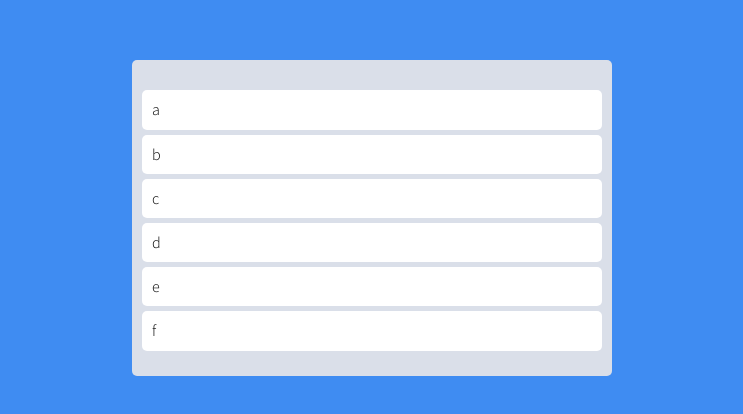
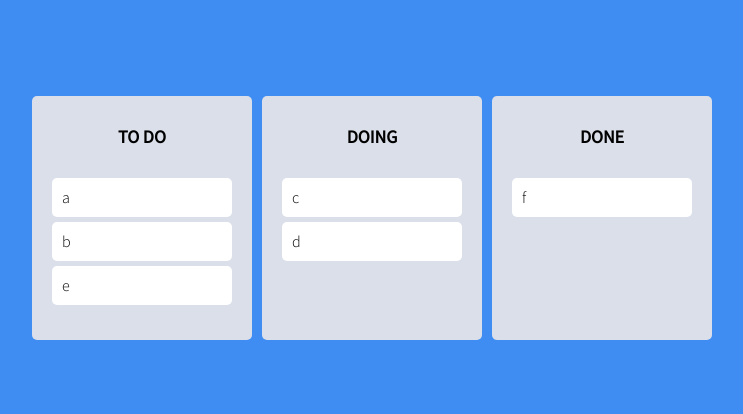
Before and after one commit to kamja44/todo-app, a React (Create React App) app: page / in a window 1280 px wide. Shown: the part 182-596 px from the top of the page, without its empty margins (268-1011 px from the left). Built offline with nearby package versions, Linux system fonts and the light colour scheme.

Commit message:
card style

```diff
--- a/src/App.tsx
+++ b/src/App.tsx
@@ -1,18 +1,13 @@
 import React from "react";
-import {
-  DragDropContext,
-  Draggable,
-  DropResult,
-  Droppable,
-} from "react-beautiful-dnd";
+import { DragDropContext, DropResult } from "react-beautiful-dnd";
 import { GlobalStyle } from "./components/GlobalStyle";
 import styled from "styled-components";
 import { useRecoilState } from "recoil";
 import { toDoState } from "./atom";
-import DraggableCard from "./components/DraggableCard";
+import Board from "./components/Board";
 const Wrapper = styled.div`
   display: flex;
-  max-width: 480px;
+  max-width: 680px;
   width: 100%;
   margin: 0 auto;
   justify-content: center;
@@ -22,36 +17,42 @@
 const Boards = styled.div`
   display: grid;
   width: 100%;
-  grid-template-columns: repeat(1, 1fr);
-`;
-const Board = styled.div`
-  padding: 20px 10px;
-  padding-top: 30px;
-  background-color: ${(props) => props.theme.boardColor};
-  border-radius: 5px;
-  min-height: 200px;
-`;
-const Card = styled.div`
-  border-radius: 5px;
-  margin-bottom: 5px;
-  padding: 10px 10px;
-  background-color: ${(props) => props.theme.cardColor};
+  gap: 10px;
+  grid-template-columns: repeat(3, 1fr);
 `;
 
 function App() {
   const [toDos, setToDos] = useRecoilState(toDoState);
-  const onDragEnd = ({ draggableId, destination, source }: DropResult) => {
-    setToDos((current) => {
-      const copy = [...current];
-
-      if (!destination) return copy;
-
-      // 1. delete item on source.index
-      copy.splice(source.index, 1);
-      // 2. add item on destination.index
-      copy.splice(destination?.index, 0, draggableId);
-      return copy;
-    });
+  const onDragEnd = (info: DropResult) => {
+    const { destination, draggableId, source } = info;
+    if (!destination) return;
+    // same board
+    if (destination?.droppableId === source.droppableId) {
+      setToDos((allBoards) => {
+        const boardCopy = [...allBoards[source.droppableId]];
+        // 1. delete item on source.index
+        boardCopy.splice(source.index, 1);
+        // 2. add item on destination.index
+        boardCopy.splice(destination?.index, 0, draggableId);
+        return {
+          ...allBoards,
+          [source.droppableId]: boardCopy,
+        };
+      });
+    }
+    if (destination.droppableId !== source.droppableId) {
+      setToDos((allBoards) => {
+        const sourceBoard = [...allBoards[source.droppableId]];
+        const destinationBoard = [...allBoards[destination.droppableId]];
+        sourceBoard.splice(source.index, 1);
+        destinationBoard.splice(destination.index, 0, draggableId);
+        return {
+          ...allBoards,
+          [source.droppableId]: sourceBoard,
+          [destination.droppableId]: destinationBoard,
+        };
+      });
+    }
   };
   return (
     <>
@@ -59,16 +60,9 @@
       <DragDropContext onDragEnd={onDragEnd}>
         <Wrapper>
           <Boards>
-            <Droppable droppableId="one">
-              {(provided) => (
-                <Board ref={provided.innerRef} {...provided.droppableProps}>
-                  {toDos.map((toDo, index) => (
-                    <DraggableCard toDo={toDo} index={index} key={toDo} />
-                  ))}
-                  {provided.placeholder}
-                </Board>
-              )}
-            </Droppable>
+            {Object.keys(toDos).map((boardId) => (
+              <Board boardId={boardId} key={boardId} toDos={toDos[boardId]} />
+            ))}
           </Boards>
         </Wrapper>
       </DragDropContext>
--- a/src/atom.tsx
+++ b/src/atom.tsx
@@ -1,6 +1,14 @@
-import { atom, selector } from "recoil";
+import { atom } from "recoil";
 
-export const toDoState = atom({
+interface IToDoState {
+  [key: string]: string[];
+}
+
+export const toDoState = atom<IToDoState>({
   key: "toDo",
-  default: ["a", "b", "c", "d", "e", "f"],
+  default: {
+    "TO DO": ["a", "b", "e"],
+    DOING: ["c", "d"],
+    DONE: ["f"],
+  },
 });
--- /dev/null
+++ b/src/components/Board.tsx
@@ -0,0 +1,61 @@
+import { Droppable } from "react-beautiful-dnd";
+import DraggableCard from "./DraggableCard";
+import styled from "styled-components";
+
+const Wrapper = styled.div`
+  padding: 10px 0px;
+  padding-top: 30px;
+  background-color: ${(props) => props.theme.boardColor};
+  border-radius: 5px;
+  min-height: 200px;
+  display: flex;
+  flex-direction: column;
+`;
+const Title = styled.h2`
+  text-align: center;
+  font-weight: 600;
+  margin-bottom: 10px;
+  font-size: 18px;
+`;
+interface IAreaProps {
+  $isDraggingOver: boolean;
+  $isDraggingFromThis: boolean;
+}
+const Area = styled.div<IAreaProps>`
+  padding: 20px;
+  background-color: ${(props) =>
+    props.$isDraggingOver
+      ? "#dfe6e9"
+      : props.$isDraggingFromThis
+      ? "#b2bec3"
+      : "transparent"};
+  flex-grow: 1;
+  transition: background-color 0.3s ease-in-out;
+`;
+interface IBoardProps {
+  toDos: string[];
+  boardId: string;
+}
+function Board({ toDos, boardId }: IBoardProps) {
+  return (
+    <Wrapper>
+      <Title>{boardId}</Title>
+      <Droppable droppableId={boardId}>
+        {(provided, snapshot) => (
+          <Area
+            $isDraggingOver={snapshot.isDraggingOver}
+            $isDraggingFromThis={Boolean(snapshot.draggingFromThisWith)}
+            ref={provided.innerRef}
+            {...provided.droppableProps}
+          >
+            {toDos.map((toDo, index) => (
+              <DraggableCard toDo={toDo} index={index} key={toDo} />
+            ))}
+            {provided.placeholder}
+          </Area>
+        )}
+      </Droppable>
+    </Wrapper>
+  );
+}
+export default Board;
--- a/src/components/DraggableCard.tsx
+++ b/src/components/DraggableCard.tsx
@@ -2,22 +2,28 @@
 import { Draggable } from "react-beautiful-dnd";
 import styled from "styled-components";
 
-const Card = styled.div`
+interface ICardProps {
+  $isDragging: boolean;
+}
+const Card = styled.div<ICardProps>`
   border-radius: 5px;
   margin-bottom: 5px;
   padding: 10px 10px;
-  background-color: ${(props) => props.theme.cardColor};
+  background-color: ${(props) =>
+    props.$isDragging ? "#74b9ff" : props.theme.cardColor};
+  box-shadow: ${(props) =>
+    props.$isDragging ? "0px 2px 5px rgba(0, 0, 0, 0.05)" : "none"};
 `;
 interface IDragableProps {
   toDo: string;
   index: number;
 }
 function DraggableCard({ toDo, index }: IDragableProps) {
-  console.log(toDo, "has been rendered");
   return (
     <Draggable key={toDo} draggableId={toDo} index={index}>
-      {(provided) => (
+      {(provided, snapshot) => (
         <Card
+          $isDragging={snapshot.isDragging}
           ref={provided.innerRef}
           {...provided.dragHandleProps}
           {...provided.draggableProps}
```
